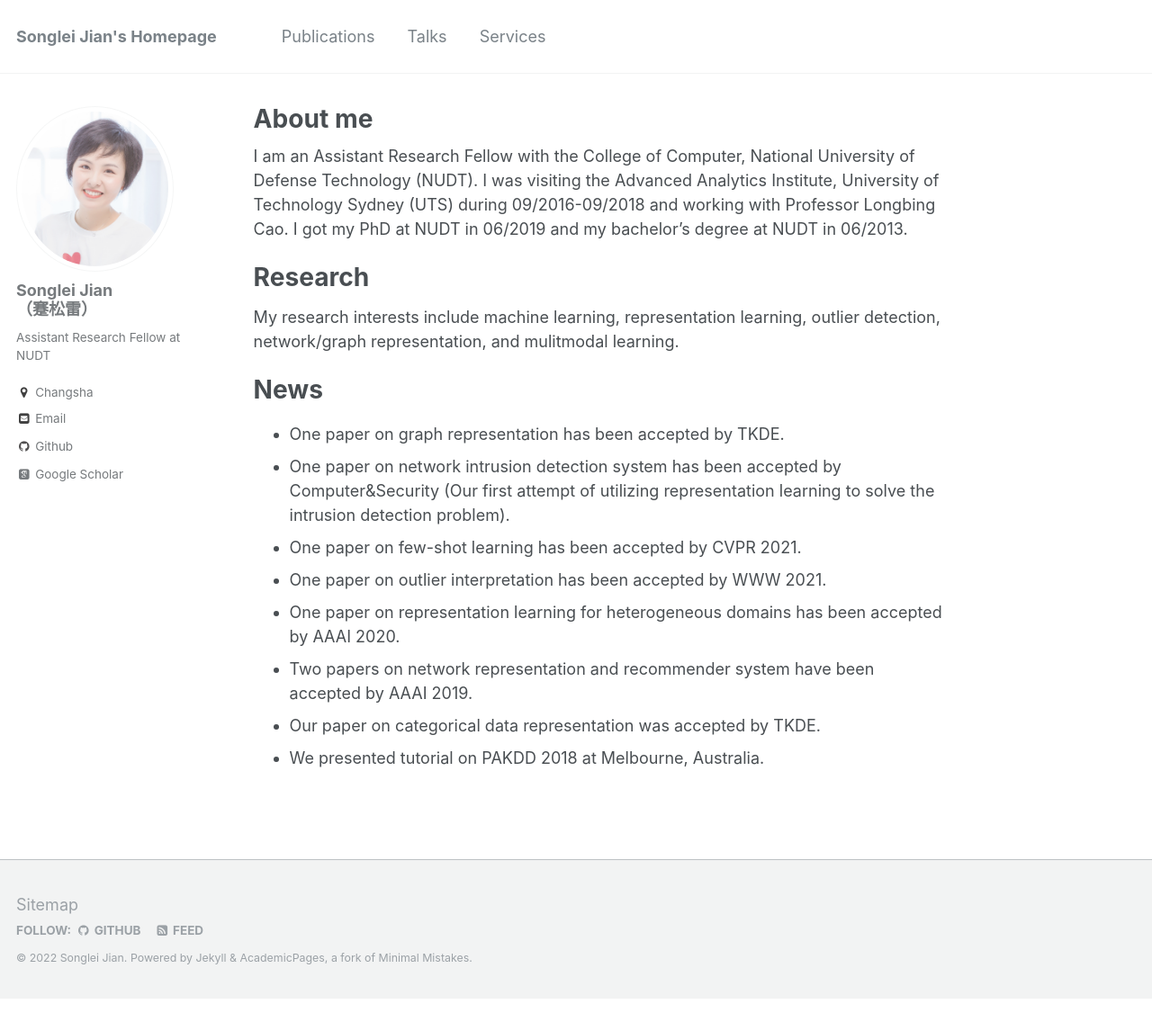
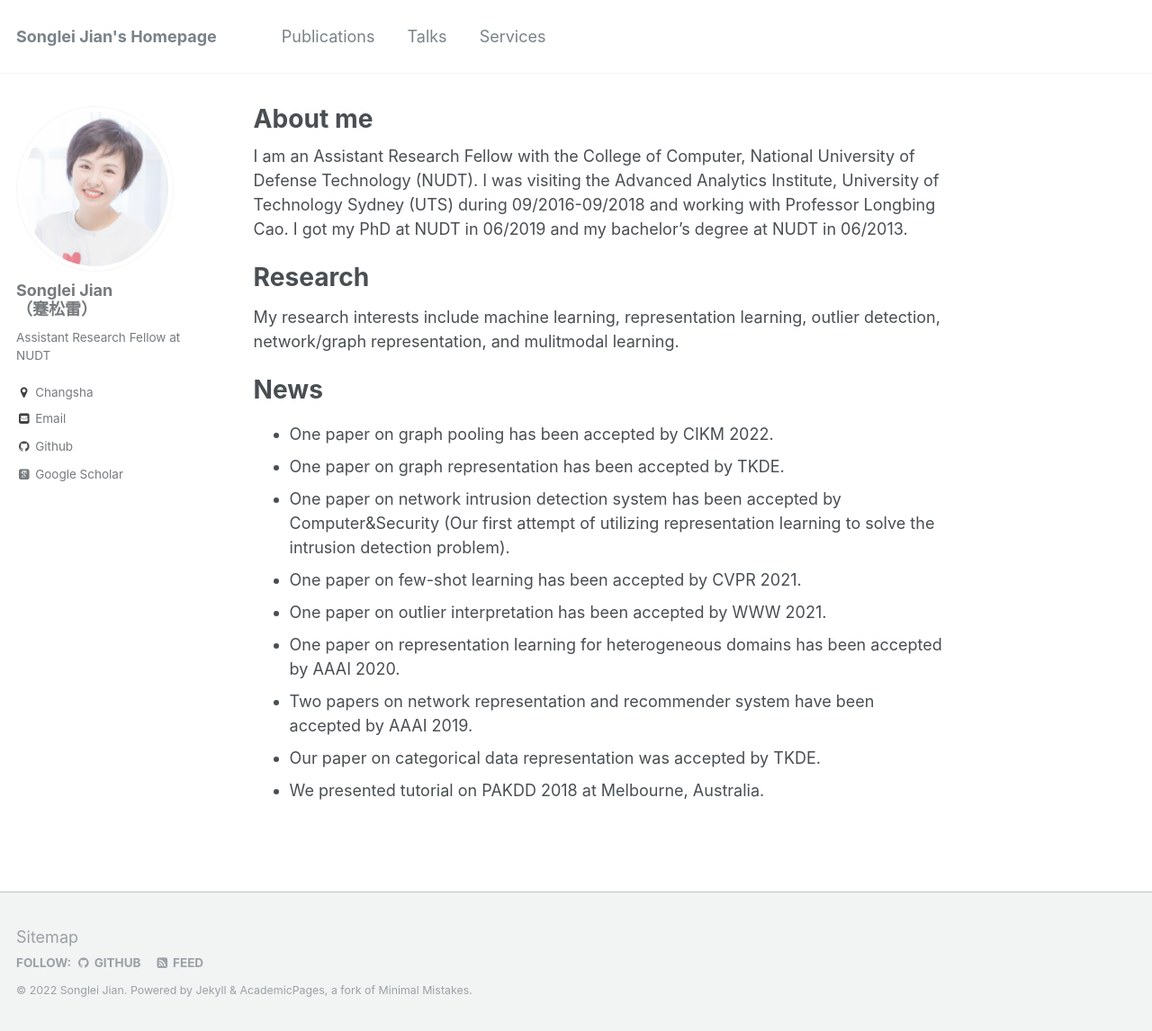
Before and after one commit to jiansonglei/jiansonglei.github.io, a Jekyll site: the page built from _pages/about.md, in a window 1280 px wide and 1146 px high. Shown: the whole window at 90% size. Built offline with Jekyll 4.4.1, drawn with Linux system fonts in a browser that asks for light colours; some web fonts are replaced; a script that is not in the unit is left out.

Commit message:
update CIKM

```diff
--- a/_pages/about.md
+++ b/_pages/about.md
@@ -17,6 +17,7 @@ My research interests include machine learning, representation learning, outlier
 
 News
 =======
+* One paper on graph pooling has been accepted by CIKM 2022.
 * One paper on graph representation has been accepted by TKDE.
 * One paper on network intrusion detection system has been accepted by Computer&Security (Our first attempt of utilizing representation learning to solve the intrusion detection problem).
 * One paper on few-shot learning has been accepted by CVPR 2021.
```
Also changed, not shown: _pages/publications.md (+1 -0 lines), 1 other file.
